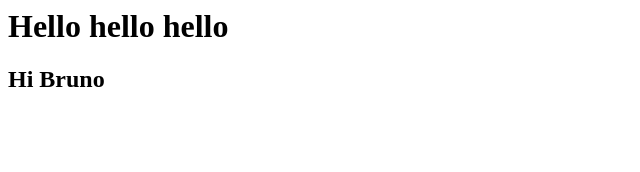
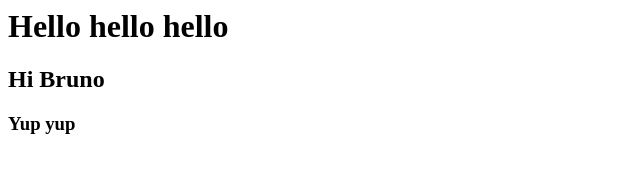
Before and after one commit to ShotaG/bsadmin, a plain HTML site: page index.html in a window 1280 px wide. Shown: the full height of the page, 0-640 px from the left. Drawn offline with Linux system fonts and the light colour scheme.

Commit message:
lets get outta heregit add -A

```diff
--- a/index.html
+++ b/index.html
@@ -5,5 +5,6 @@
 <body>
 	<h1>Hello hello hello</h1>
 	<h2>Hi Bruno</h2>
+	<h3>Yup yup</h3>
 </body>
 </html>
```
